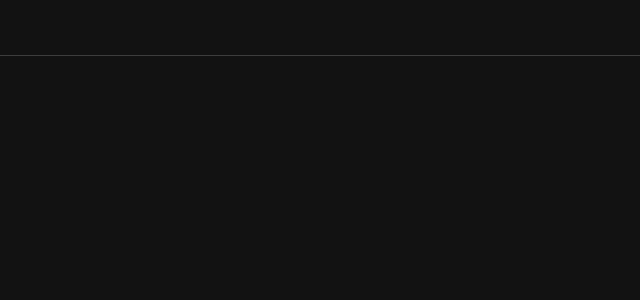
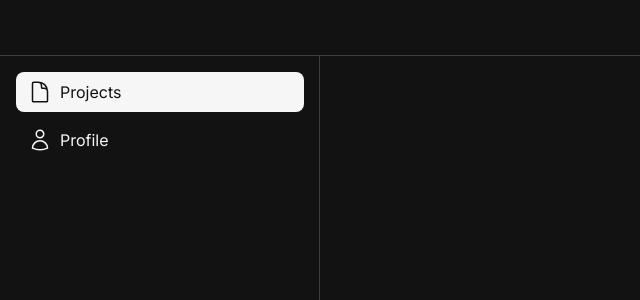
Before and after one commit to pikriawan/syntaax, a Next.js app: page / in a window 1280 px wide. Shown: the top 300 px of the page, without its empty margins (0-640 px from the left). Built offline with nearby package versions, Linux system fonts and the light colour scheme.

Commit message:
refactor: refactor navbar

```diff
--- a/app/globals.css
+++ b/app/globals.css
@@ -18,7 +18,8 @@ html {
     --color-disabled: #3D3D3D;
     --color-text-light: #F6F6F6;
     --color-text-dark: #121212;
-    --app-bar-height: 3.5rem;
+    --appbar-height: 3.5rem;
+    --desktop-navbar-width: 20rem;
 }
 
 body {
--- a/app/page.jsx
+++ b/app/page.jsx
@@ -1,11 +1,12 @@
 import styles from "./styles.module.css";
 import Appbar from "@/components/Appbar";
-import MobileNavbar from "@/components/MobileNavbar";
+import Navbar from "@/components/Navbar";
 
 export default function HomePage() {
     return (
         <Appbar className={styles["app-bar"]}>
-            <MobileNavbar />
+            <Navbar />
+            <main className={styles.main} />
         </Appbar>
     );
 }
--- a/app/styles.module.css
+++ b/app/styles.module.css
@@ -3,4 +3,23 @@
     justify-content: space-between;
     align-items: center;
     padding: 0 1rem;
+    position: fixed;
+    top: 0;
+    left: 0;
 }
+
+.main {
+    width: 100%;
+    height: calc(100% - var(--appbar-height));
+    position: fixed;
+    top: var(--appbar-height);
+    left: 0;
+    overflow: scroll;
+}
+
+@media (min-width: 768px) {
+    .main {
+        width: calc(100% - var(--desktop-navbar-width));
+        left: var(--desktop-navbar-width);
+    }
+}
--- a/components/AppBar/styles.module.css
+++ b/components/Appbar/styles.module.css
@@ -1,6 +1,6 @@
 .app-bar {
     width: 100%;
-    height: var(--app-bar-height);
+    height: var(--appbar-height);
     background-color: var(--color-background);
     box-shadow: 0 -0.0625rem 0 var(--color-border) inset;
 }
--- a/components/MobileNavbar/MobileNavbar.jsx
+++ /dev/null
@@ -1,61 +0,0 @@
-"use client";
-
-import { Bars3Icon, DocumentIcon, UserIcon, XMarkIcon } from "@heroicons/react/24/outline";
-import clsx from "clsx";
-import Image from "next/image";
-import { usePathname } from "next/navigation";
-import { useState, useEffect } from "react";
-import { createPortal } from "react-dom";
-import styles from "./styles.module.css";
-import Appbar from "@/components/Appbar";
-import { BaseButton } from "@/components/Button";
-import Link from "@/components/Link";
-
-export default function MobileNavbar() {
-    const pathname = usePathname();
-    const [mounted, setMounted] = useState(false);
-    const [show, setShow] = useState(false);
-
-    useEffect(() => {
-        setMounted(true);
-    }, []);
-
-    return (
-        <>
-            <BaseButton className={styles["navbar-toggle"]} onClick={() => setShow(true)}>
-                <Bars3Icon className={styles.icon} />
-            </BaseButton>
-            {mounted && createPortal(
-                <>
-                    <div className={clsx(styles.navbar, show && styles.show)}>
-                        <Appbar className={styles["app-bar"]}>
-                            <Link href="/" onClick={() => setShow(false)}>
-                                <Image
-                                    width={16}
-                                    height={16}
-                                    src="/syntaax.svg"
-                                    alt="Syntaax"
-                                    className={styles.brand}
-                                />
-                            </Link>
-                            <BaseButton onClick={() => setShow(false)}>
-                                <XMarkIcon className={styles.icon} />
-                            </BaseButton>
-                        </Appbar>
-                        <div className={styles["navbar-items"]}>
-                            <Link href="/" className={clsx(styles["navbar-item"], pathname === "/" && styles["active"])} onClick={() => setShow(false)}>
-                                <DocumentIcon className={styles.icon} />
-                                <span className={styles["navbar-text"]}>Projects</span>
-                            </Link>
-                            <Link href="/profile" className={clsx(styles["navbar-item"], pathname === "/profile" && styles["active"])} onClick={() => setShow(false)}>
-                                <UserIcon className={styles.icon} />
-                                <span className={styles["navbar-text"]}>Profile</span>
-                            </Link>
-                        </div>
-                    </div>
-                </>,
-                document.body
-            )}
-        </>
-    );
-}
--- a/components/MobileNavbar/index.js
+++ /dev/null
@@ -1 +0,0 @@
-export { default } from "./MobileNavbar";
--- /dev/null
+++ b/components/Navbar/Navbar.jsx
@@ -0,0 +1,59 @@
+"use client";
+
+import { Bars3Icon, DocumentIcon, UserIcon, XMarkIcon } from "@heroicons/react/24/outline";
+import clsx from "clsx";
+import Image from "next/image";
+import { usePathname } from "next/navigation";
+import { useState, useEffect } from "react";
+import { createPortal } from "react-dom";
+import styles from "./styles.module.css";
+import Appbar from "@/components/Appbar";
+import { BaseButton } from "@/components/Button";
+import Link from "@/components/Link";
+
+export default function Navbar() {
+    const pathname = usePathname();
+    const [mounted, setMounted] = useState(false);
+    const [show, setShow] = useState(false);
+
+    useEffect(() => {
+        setMounted(true);
+    }, []);
+
+    return (
+        <>
+            <BaseButton className={styles["navbar-toggle"]} onClick={() => setShow(true)}>
+                <Bars3Icon className={styles.icon} />
+            </BaseButton>
+            {mounted && createPortal(
+                <div className={clsx(styles["navbar"], show && styles.show)}>
+                    <Appbar className={styles["app-bar"]}>
+                        <Link href="/" onClick={() => setShow(false)}>
+                            <Image
+                                width={16}
+                                height={16}
+                                src="/syntaax.svg"
+                                alt="Syntaax"
+                                className={styles.brand}
+                            />
+                        </Link>
+                        <BaseButton onClick={() => setShow(false)}>
+                            <XMarkIcon className={styles.icon} />
+                        </BaseButton>
+                    </Appbar>
+                    <div className={styles["navbar-nav"]}>
+                        <Link href="/" className={clsx(styles["navbar-item"], pathname === "/" && styles.active)} onClick={() => setShow(false)}>
+                            <DocumentIcon className={styles["navbar-item-icon"]} />
+                            <span className={styles["navbar-item-text"]}>Projects</span>
+                        </Link>
+                        <Link href="/profile" className={clsx(styles["navbar-item"], pathname === "/profile" && styles.active)} onClick={() => setShow(false)}>
+                            <UserIcon className={styles["navbar-item-icon"]} />
+                            <span className={styles["navbar-item-text"]}>Profile</span>
+                        </Link>
+                    </div>
+                </div>,
+                document.body
+            )}
+        </>
+    );
+}
--- /dev/null
+++ b/components/Navbar/index.js
@@ -0,0 +1 @@
+export { default } from "./Navbar";
--- a/components/MobileNavbar/styles.module.css
+++ b/components/Navbar/styles.module.css
@@ -1,8 +1,8 @@
 .icon {
+    vertical-align: middle;
     width: 1.5rem;
     height: 1.5rem;
-    color: var(--color-text-light);
-    display: block;
+    color: var(--color-primary-main);
 }
 
 .navbar {
@@ -11,8 +11,8 @@
     position: fixed;
     top: 0;
     left: -100%;
-    z-index: 2;
-    transition: left 0.2s ease-in-out;
+    background-color: var(--color-background);
+    transition: left 0.3s ease-in-out;
 }
 
 .navbar.show {
@@ -30,23 +30,22 @@
     display: block;
 }
 
-.navbar-items {
-    padding: 1rem 1rem 0 1rem;
+.navbar-nav {
     display: flex;
     flex-direction: column;
-    gap: 0.75rem;
+    gap: 0.5rem;
+    padding: 1rem 1rem 0 1rem;
 }
 
 .navbar-item {
     display: flex;
     align-items: center;
     gap: 0.5rem;
-    padding: 0.5rem;
+    padding: 0.5rem 0.75rem;
+    background-color: var(--color-secondary-main);
     border-radius: 0.5rem;
-    background-color: var(--color-secondary-main);
     color: var(--color-text-light);
     text-decoration: none;
-    cursor: default;
     transition: background-color 0.2s ease-in-out;
 }
 
@@ -55,29 +54,29 @@
 }
 
 .navbar-item.active {
+    background-color: var(--color-primary-main);
     color: var(--color-text-dark);
-    background-color: var(--color-primary-main);
 }
 
 .navbar-item.active:hover {
     background-color: var(--color-primary-hover);
 }
 
-.navbar-item.active .icon {
-    color: var(--color-text-dark);
-}
-
-.navbar-item.active img {
-    filter: invert(100%);
+.navbar-item-icon {
+    width: 1.5rem;
+    height: 1.5rem;
 }
 
 @media (min-width: 768px) {
     .navbar-toggle,
-    .navbar {
+    .app-bar {
         display: none;
     }
 
-    .navbar-item {
-        cursor: pointer;
+    .navbar {
+        width: var(--desktop-navbar-width);
+        top: var(--appbar-height);
+        left: 0;
+        box-shadow: -0.0625rem 0 0 var(--color-border) inset;
     }
 }
```
Also changed, not shown: components/Appbar/Appbar.jsx (renamed from components/AppBar/AppBar.jsx), components/Appbar/index.js (renamed from components/AppBar/index.js).
